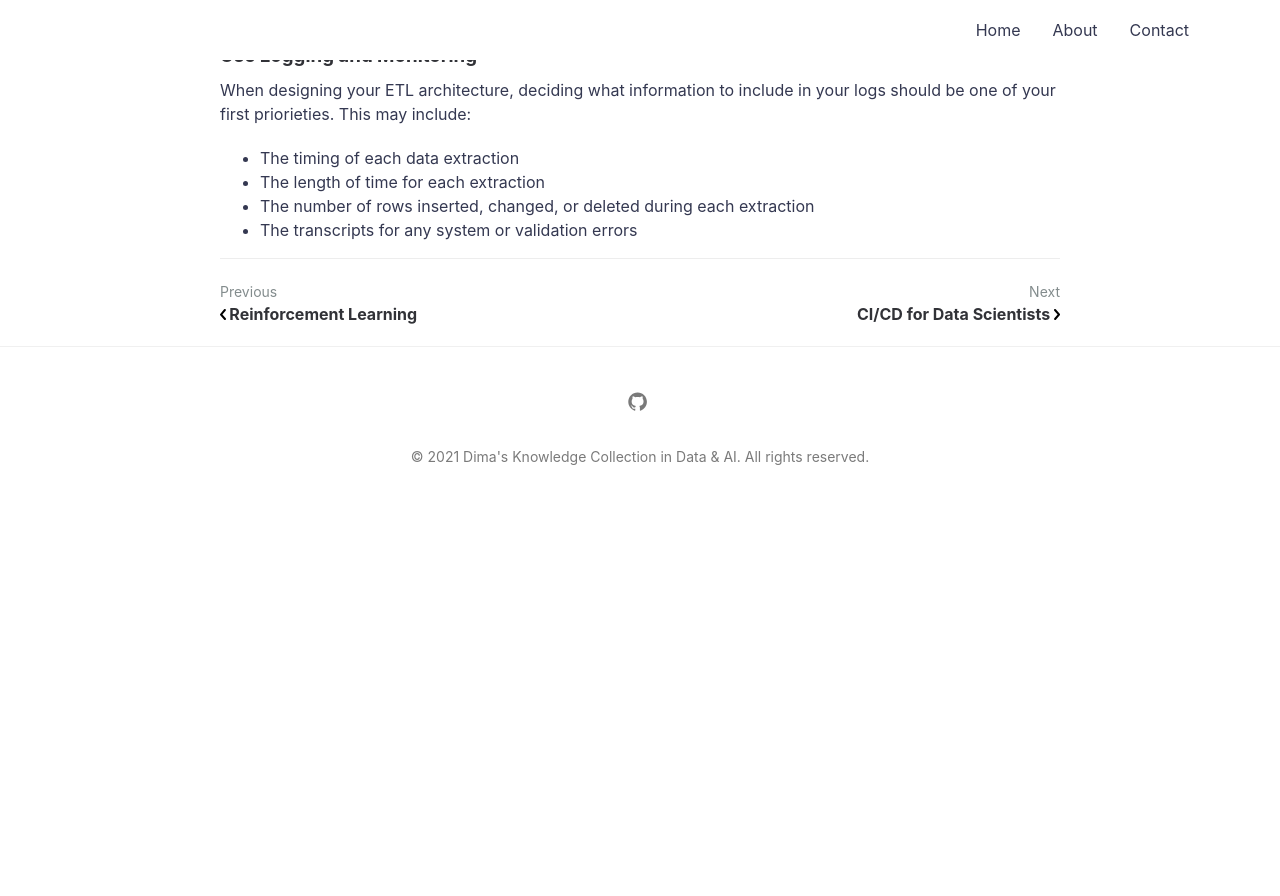
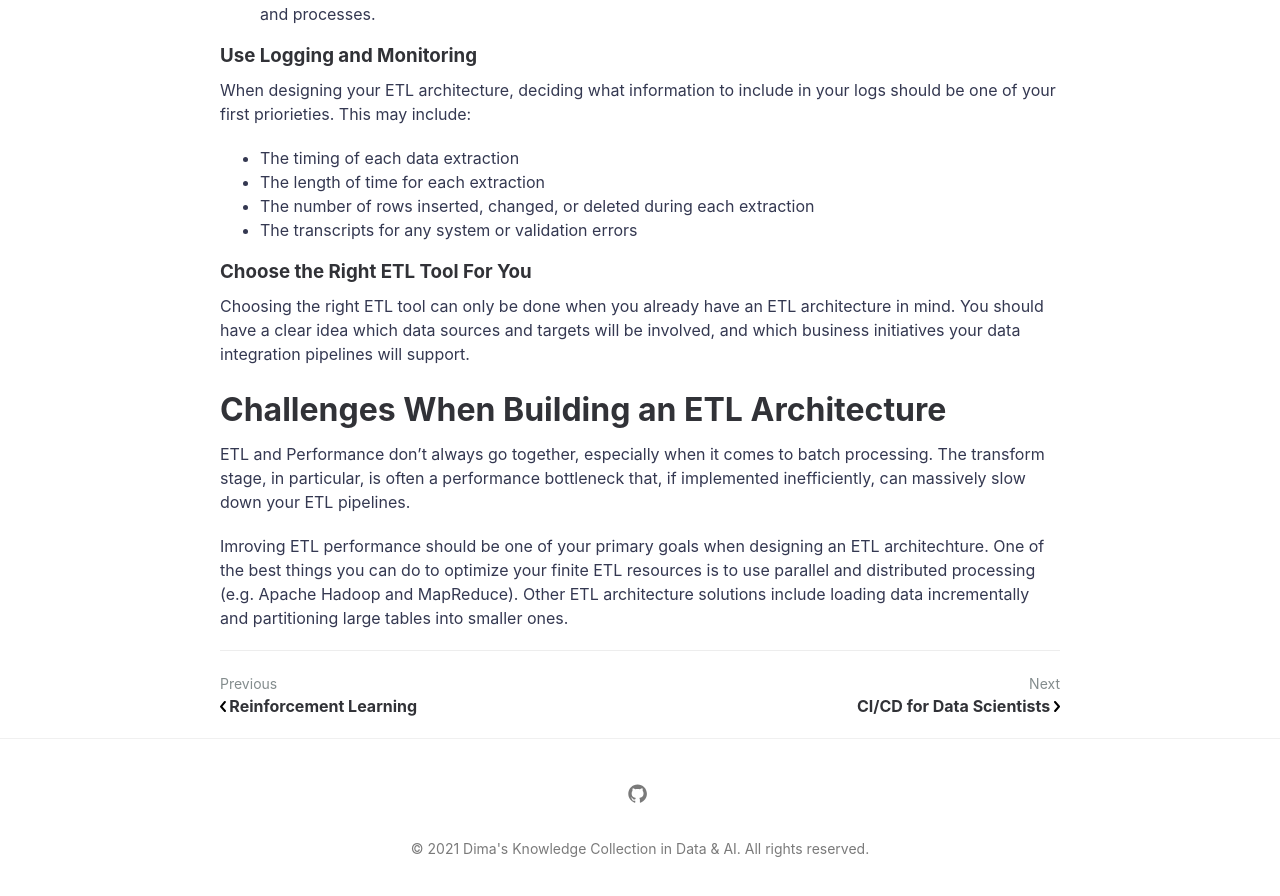
Before and after one commit to DataDima90/ai.github.io, a Jekyll site: the page built from _posts/2020-10-10-AirFlow.md, in a window 1280 px wide and 900 px high, scrolled down 1170 px. Shown: the top 896 px of the window. Built offline with Jekyll 4.4.1, drawn with Linux system fonts in a browser that asks for light colours; a script that is not in the unit is left out; before the commit the page ends 1682 px from its top, so only the background shows below that; some of the changed text lies outside the part shown.

Commit message:
Update 2020-10-10-AirFlow.md

```diff
--- a/_posts/2020-10-10-AirFlow.md
+++ b/_posts/2020-10-10-AirFlow.md
@@ -30,3 +30,12 @@ When designing your ETL architecture, deciding what information to include in yo
 - The length of time for each extraction
 - The number of rows inserted, changed, or deleted during each extraction
 - The transcripts for any system or validation errors
+
+
+### Choose the Right ETL Tool For You
+Choosing the right ETL tool can only be done when you already have an ETL architecture in mind. You should have a clear idea which data sources and targets will be involved, and which business initiatives your data integration pipelines will support.
+
+# Challenges When Building an ETL Architecture
+ETL and Performance don't always go together, especially when it comes to batch processing. The transform stage, in particular, is often a performance bottleneck that, if implemented inefficiently, can massively slow down your ETL pipelines.
+
+Imroving ETL performance should be one of your primary goals when designing an ETL architechture. One of the best things you can do to optimize your finite ETL resources is to use parallel and distributed processing (e.g. Apache Hadoop and MapReduce). Other ETL architecture solutions include loading data incrementally and partitioning large tables into smaller ones.
```
